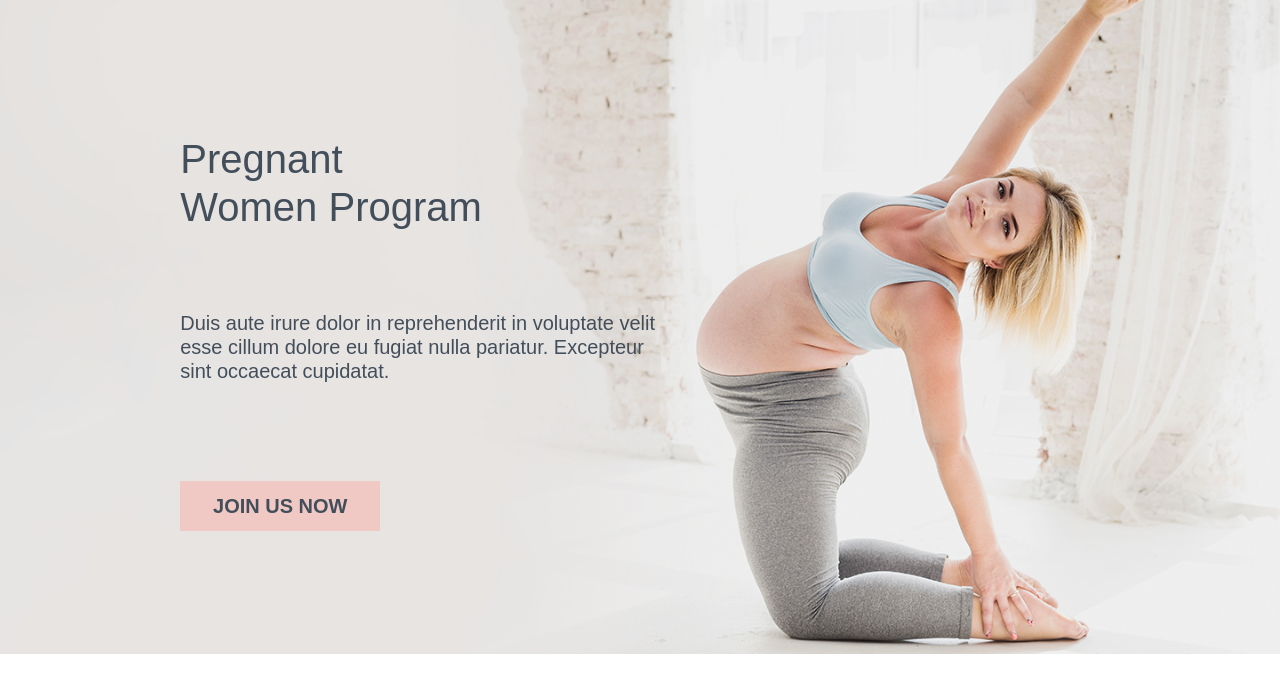
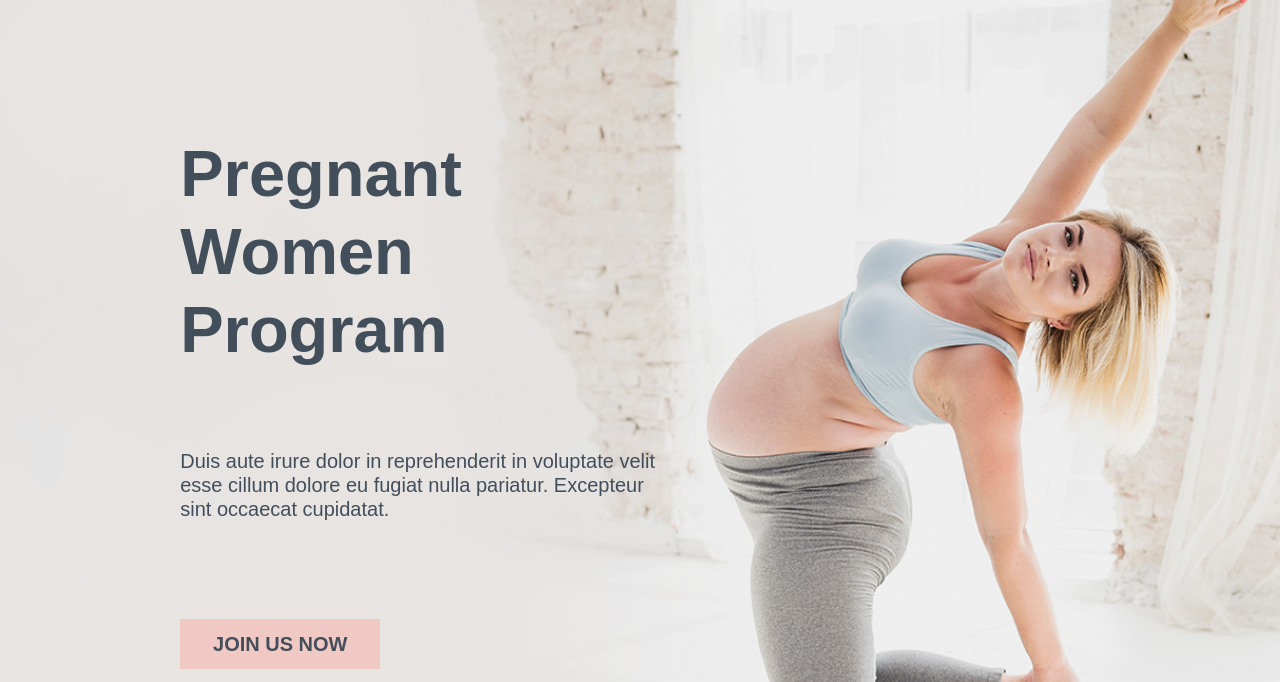
Before and after one commit to riptoraihan/yoga-landing-page, a plain HTML site: page index.html in a window 1280 px wide. Shown: the part 1040-1722 px from the top of the page. Drawn offline with Linux system fonts and the light colour scheme; a script that the page names is missing.

Commit message:
Update style.css

```diff
--- a/css/style.css
+++ b/css/style.css
@@ -80,6 +80,8 @@ p{
 	background-position: top center;
 }
 .x{
+	font-weight: 700;
+	font-size: 65px;
 	margin-top: 70px;
 }
 .y{
```
